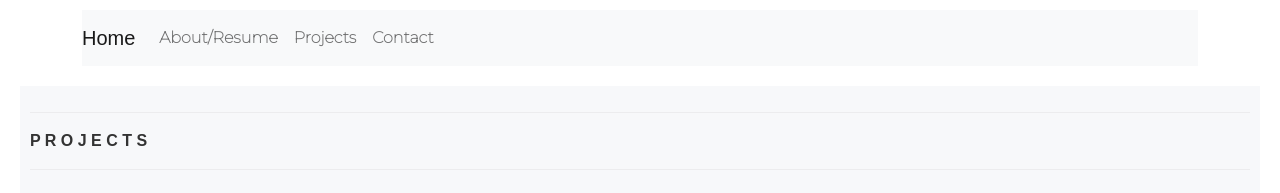
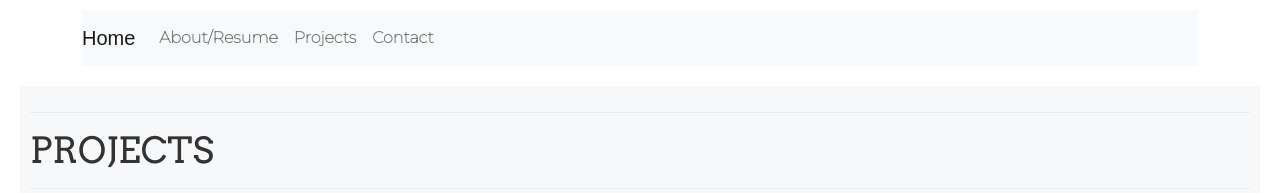
Before and after one commit to Damiieibikun/Damiieibikun.github.io, a plain HTML site: page projects.html in a window 1280 px wide. Shown: the top 193 px of the page. Drawn offline with nearby package versions, Linux system fonts and the light colour scheme; a web font is replaced by a local one.

Commit message:
minor changes to project and css style

```diff
--- a/css/styles.css
+++ b/css/styles.css
@@ -98,7 +98,7 @@ footer {
   padding: 10px;
 }
 .headings-name{
-  background-color: #bfbfbf;
+  background-color: #f7f8fa;
 }
 .profile img {
   padding: 20px;
--- a/projects.html
+++ b/projects.html
@@ -41,9 +41,7 @@
 <section>
   <div class="headings">
     <hr>
-    <b>
-      P R O J E C T S
-    </b>
+    <h1>PROJECTS</h1>
   <hr>
   </div>
 
```
